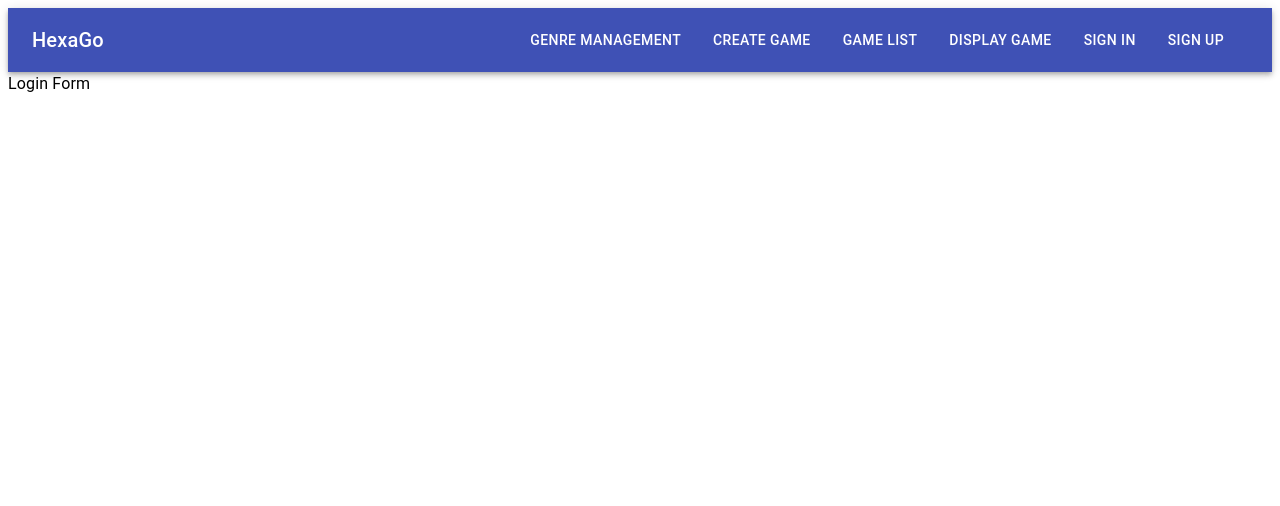
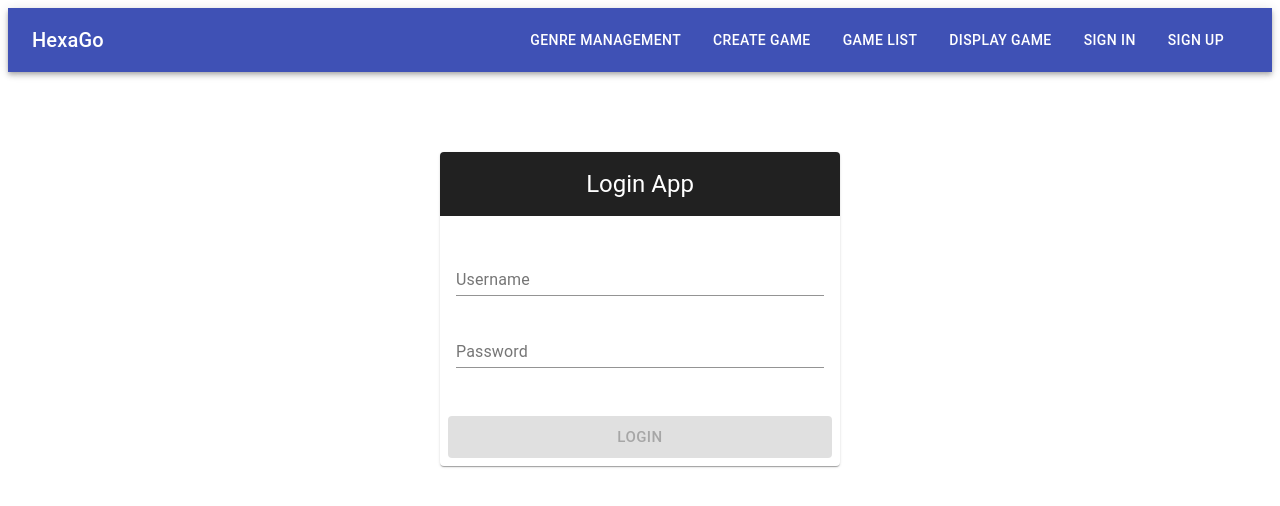
Before and after one commit to TheoWckr/hexago-front-final, a React (Create React App) app in the folder front/: page /login in a window 1280 px wide. Shown: the top 506 px of the page. Built offline with nearby package versions, Linux system fonts and the light colour scheme.

Commit message:
login form

```diff
--- a/front/src/components/user/login/loginForm.tsx
+++ b/front/src/components/user/login/loginForm.tsx
@@ -1,10 +1,111 @@
-import React from 'react';
-import { Typography} from "@material-ui/core";
+import React, {useState, useEffect} from 'react';
+import TextField from '@material-ui/core/TextField';
+import {createStyles, makeStyles, Theme} from '@material-ui/core/styles';
+import Card from '@material-ui/core/Card';
+import CardContent from '@material-ui/core/CardContent';
+import CardActions from '@material-ui/core/CardActions';
+import Button from '@material-ui/core/Button';
+import CardHeader from '@material-ui/core/CardHeader';
+
+const useStyles = makeStyles((theme: Theme) =>
+    createStyles({
+        container: {
+            display: 'flex',
+            flexWrap: 'wrap',
+            width: 400,
+            margin: `${theme.spacing(0)} auto`
+        },
+        loginBtn: {
+            marginTop: theme.spacing(2),
+            flexGrow: 1
+        },
+        header: {
+            textAlign: 'center',
+            background: '#212121',
+            color: '#fff'
+        },
+        card: {
+            marginTop: theme.spacing(10)
+        }
+
+    }),
+);
 
 export const LoginForm = () => {
+    const classes = useStyles();
+    const [username, setUsername] = useState('');
+    const [password, setPassword] = useState('');
+    const [isButtonDisabled, setIsButtonDisabled] = useState(true);
+    const [helperText, setHelperText] = useState('');
+    const [error, setError] = useState(false);
+
+    useEffect(() => {
+        if (username.trim() && password.trim()) {
+            setIsButtonDisabled(false);
+        } else {
+            setIsButtonDisabled(true);
+        }
+    }, [username, password]);
+
+    const handleLogin = () => {
+        if (username === 'abc@email.com' && password === 'password') {
+            setError(false);
+            setHelperText('Login Successfully');
+        } else {
+            setError(true);
+            setHelperText('Incorrect username or password')
+        }
+    };
+
+    const handleKeyPress = (e: any) => {
+        if (e.keyCode === 13 || e.which === 13) {
+            isButtonDisabled || handleLogin();
+        }
+    };
+
     return (
-        <div>
-            <Typography> Login Form </Typography>
-        </div>
-    )
+        <form className={classes.container} noValidate autoComplete="off">
+            <Card className={classes.card}>
+                <CardHeader className={classes.header} title="Login App"/>
+                <CardContent>
+                    <div>
+                        <TextField
+                            error={error}
+                            fullWidth
+                            id="username"
+                            type="email"
+                            label="Username"
+                            placeholder="Username"
+                            margin="normal"
+                            onChange={(e) => setUsername(e.target.value)}
+                            onKeyPress={(e) => handleKeyPress(e)}
+                        />
+                        <TextField
+                            error={error}
+                            fullWidth
+                            id="password"
+                            type="password"
+                            label="Password"
+                            placeholder="Password"
+                            margin="normal"
+                            helperText={helperText}
+                            onChange={(e) => setPassword(e.target.value)}
+                            onKeyPress={(e) => handleKeyPress(e)}
+                        />
+                    </div>
+                </CardContent>
+                <CardActions>
+                    <Button
+                        variant="contained"
+                        size="large"
+                        color="secondary"
+                        className={classes.loginBtn}
+                        onClick={() => handleLogin()}
+                        disabled={isButtonDisabled}>
+                        Login
+                    </Button>
+                </CardActions>
+            </Card>
+        </form>
+    );
 };
```
Also changed, not shown: 1 other file (tests, documents, lock files or other folders).
